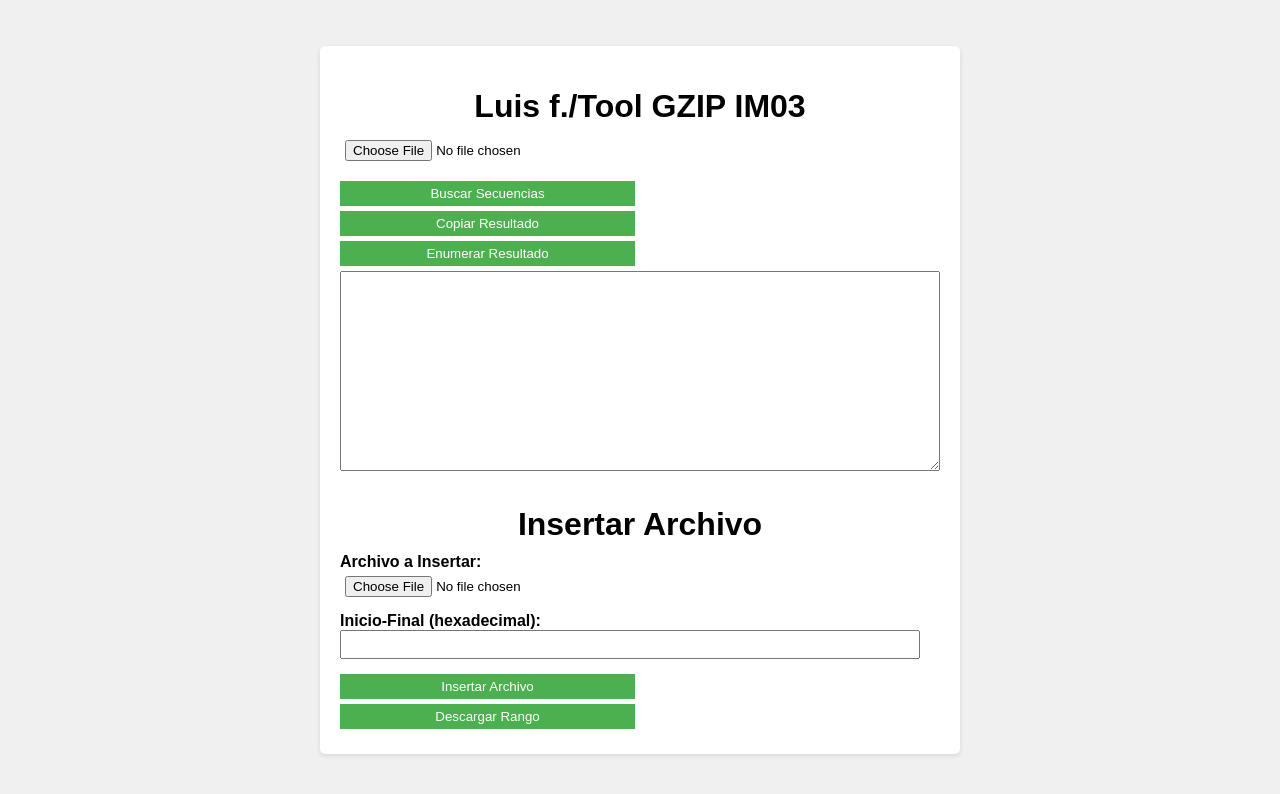
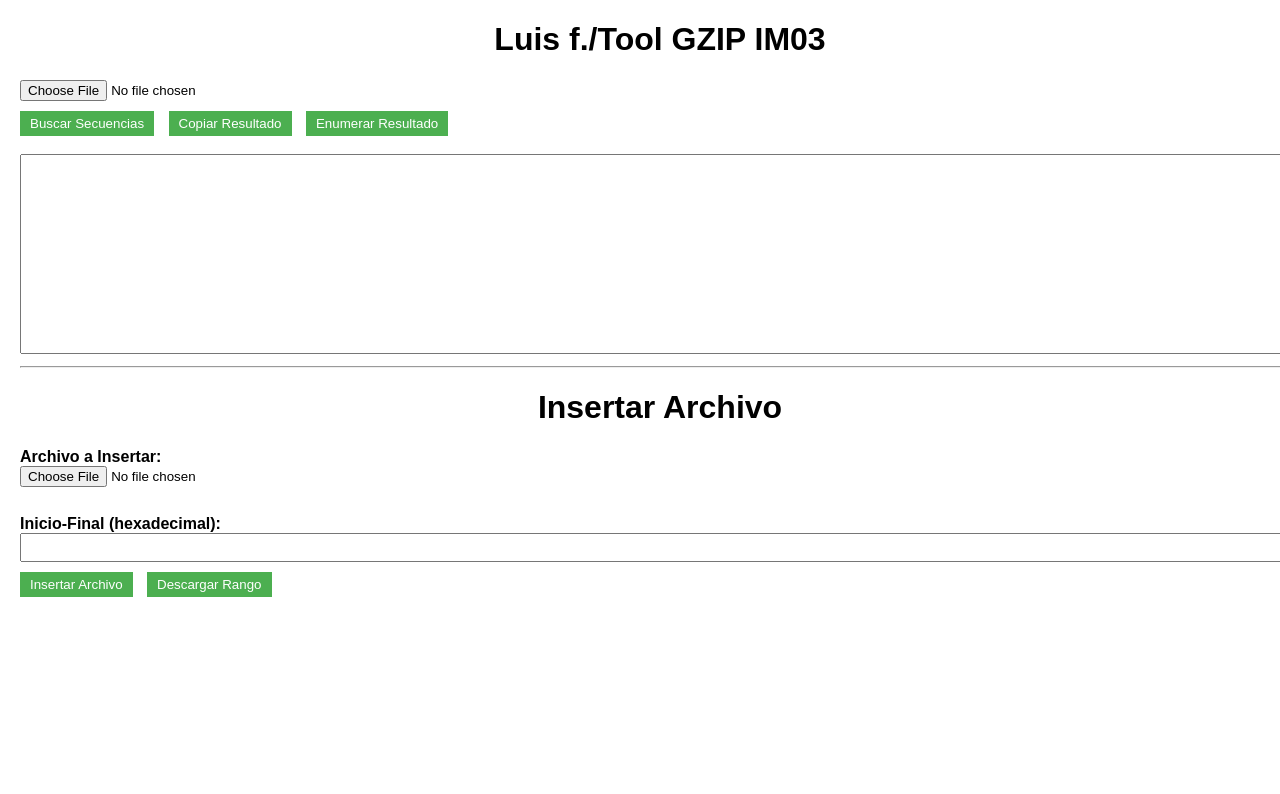
Before and after one commit to Luis9988/Editor-GZIP-IM03, a plain HTML site: page index.html in a window 1280 px wide. Drawn offline with Linux system fonts and the light colour scheme.

Commit message:
Update index.html

```diff
--- a/index.html
+++ b/index.html
@@ -2,44 +2,23 @@
 <html>
 <head>
     <title>Operaciones de Archivos</title>
-    <meta name="viewport" content="width=device-width, initial-scale=1.0">
     <style>
         body {
             font-family: Arial, sans-serif;
-            margin: 0;
-            padding: 0;
-            height: 100vh;
-            display: flex;
-            flex-direction: column;
-            justify-content: center;
-            align-items: center;
-            background-color: #f0f0f0;
-        }
-        .container {
-            width: 90%;
-            max-width: 600px;
-            margin: auto;
-            background-color: #fff;
-            padding: 20px;
-            border-radius: 5px;
-            box-shadow: 0 2px 5px rgba(0, 0, 0, 0.1);
-            overflow: auto;
+            margin: 20px;
+            width: 100%;
+            box-sizing: border-box;
         }
         h1 {
             text-align: center;
-            margin-bottom: 10px;
         }
         input[type="file"] {
             margin-bottom: 10px;
-            width: calc(100% - 20px);
-            padding: 5px;
-            box-sizing: border-box;
+            display: block;
         }
         button {
-            display: block;
-            width: calc(50% - 5px);
             padding: 5px 10px;
-            margin: 5px 0;
+            margin-right: 10px;
             background-color: #4CAF50;
             color: white;
             border: none;
@@ -54,37 +33,37 @@
             padding: 5px;
             box-sizing: border-box;
             font-family: monospace;
-            resize: vertical;
-            margin-bottom: 10px;
         }
         label {
             font-weight: bold;
-            margin-bottom: 5px;
+            display: block;
         }
         #range {
-            width: calc(100% - 20px);
+            width: 100%;
+            box-sizing: border-box;
             padding: 5px;
-            box-sizing: border-box;
             margin-bottom: 10px;
         }
     </style>
 </head>
 <body>
-    <div class="container">
     <h1>Luis f./Tool GZIP IM03</h1>
     <input type="file" id="fileInput">
     <button onclick="buscarSecuencias()">Buscar Secuencias</button>
     <button onclick="copiarResultado()">Copiar Resultado</button>
     <button onclick="enumerarResultado()">Enumerar Resultado</button>
+    <br><br>
     <textarea id="resultadoTextarea"></textarea>
+    <hr>
     <h1>Insertar Archivo</h1>
     <label for="fileInput">Archivo a Insertar:</label>
-        <input type="file" id="insertFileInput">
+    <input type="file" id="insertFileInput"><br>
     <label for="range">Inicio-Final (hexadecimal):</label>
-        <input type="text" id="range" pattern="[0-9a-fA-F]{1,8}-[0-9a-fA-F]{1,8}" title="Por favor, introduce un rango de inicio y final en formato hexadecimal">
+    <input type="text" id="range" pattern="[0-9a-fA-F]{1,8}-[0-9a-fA-F]{1,8}" title="Por favor, introduce un rango de inicio y final en formato hexadecimal"><br>
     <button onclick="insertFile()">Insertar Archivo</button>
     <button onclick="downloadRange()">Descargar Rango</button>
-    </div>
+
+
 
 
 
```
Lines whose indentation alone changed are shown as unchanged.
